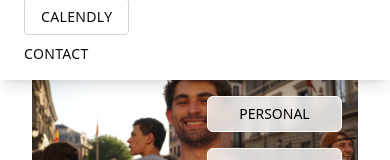
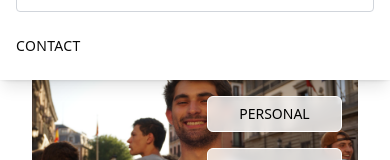
Before and after one commit to rk504/personal-website, a Next.js app: page / in a window 390 px wide. Shown: the top 160 px of the page. Built offline with nearby package versions, Linux system fonts and the light colour scheme.

Commit message:
adding responsive design for mobile

```diff
--- a/components/header.tsx
+++ b/components/header.tsx
@@ -1,11 +1,13 @@
 "use client"
 
 import Link from "next/link"
-import { ChevronDown } from "lucide-react"
+import { ChevronDown, Menu } from "lucide-react"
 import { DropdownMenu, DropdownMenuContent, DropdownMenuItem, DropdownMenuTrigger } from "@/components/ui/dropdown-menu"
-import { useEffect } from "react"
+import { useEffect, useState } from "react"
 
 export function Header() {
+  const [isMobileMenuOpen, setIsMobileMenuOpen] = useState(false)
+
   const scrollToAbout = () => {
     if (window.location.pathname === '/') {
       const aboutSection = document.getElementById("about")
@@ -24,7 +26,6 @@ export function Header() {
     }
   }
 
-  // Add this at the top of the component to handle the offset on load
   useEffect(() => {
     if (window.location.hash.includes('offset=')) {
       const offset = parseInt(window.location.hash.split('offset=')[1])
@@ -47,13 +48,16 @@ export function Header() {
   }
 
   return (
-    <header className="fixed top-0 w-full bg-white/80 backdrop-blur-sm z-50">
-      <div className="container mx-auto px-6">
+    <header className="fixed top-0 w-full bg-white/80 backdrop-blur-sm z-50 shadow-sm">
+      <div className="container mx-auto px-4">
         <div className="flex items-center justify-between h-20">
+          {/* Logo - consistent across all screen sizes */}
           <Link href="/" className="text-2xl font-serif text-gray-800">
             Reese Koppel
           </Link>
-          <nav className="hidden md:flex items-center space-x-8">
+
+          {/* Desktop Navigation */}
+          <nav className="hidden lg:flex items-center space-x-8">
             <Link href="/" className="text-sm tracking-wide hover:text-gray-600 transition-colors uppercase">
               Home
             </Link>
@@ -69,31 +73,17 @@ export function Header() {
               </DropdownMenuTrigger>
               <DropdownMenuContent align="end" className="w-[200px]">
                 <DropdownMenuItem className="uppercase text-sm">
-                  <Link href="/personal/projects" className="w-full">
-                    Projects
-                  </Link>
+                  <Link href="/personal/projects" className="w-full">Projects</Link>
                 </DropdownMenuItem>
                 <DropdownMenuItem className="uppercase text-sm">
-                  <Link href="/personal/learning" className="w-full">
-                    Learning
-                  </Link>
+                  <Link href="/personal/learning" className="w-full">Learning</Link>
                 </DropdownMenuItem>
-{/*                 <DropdownMenuItem className="uppercase text-sm">
-                  <Link href="/personal/social" className="w-full">
-                    Social
-                  </Link>
-                </DropdownMenuItem>
- */}                <DropdownMenuItem className="uppercase text-sm">
-                  <Link href="/personal/bridge" className="w-full">
-                    Bridge
-                  </Link>
+                <DropdownMenuItem className="uppercase text-sm">
+                  <Link href="/personal/bridge" className="w-full">Bridge</Link>
                 </DropdownMenuItem>
               </DropdownMenuContent>
             </DropdownMenu>
-            <Link
-              href="/professional"
-              className="text-sm tracking-wide hover:text-gray-600 transition-colors uppercase"
-            >
+            <Link href="/professional" className="text-sm tracking-wide hover:text-gray-600 transition-colors uppercase">
               Professional
             </Link>
             <Link
@@ -109,55 +99,83 @@ export function Header() {
               Email Me
             </button>
           </nav>
+
+          {/* Mobile Menu Button */}
           <button
-            className="md:hidden p-2"
-            onClick={() => document.documentElement.classList.toggle("mobile-menu-open")}
+            className="lg:hidden p-2 hover:bg-gray-100 rounded-md"
+            onClick={() => setIsMobileMenuOpen(!isMobileMenuOpen)}
           >
-            <svg className="w-6 h-6" fill="none" stroke="currentColor" viewBox="0 0 24 24">
-              <path strokeLinecap="round" strokeLinejoin="round" strokeWidth={2} d="M4 6h16M4 12h16M4 18h16" />
-            </svg>
+            <Menu className="h-6 w-6" />
           </button>
         </div>
       </div>
 
-      {/* Mobile menu */}
-      <div className="md:hidden absolute top-20 left-0 w-full bg-white border-t border-gray-100 shadow-lg transform transition-transform duration-200 -translate-y-full mobile-menu-open:translate-y-0">
-        <nav className="container px-6 py-4 space-y-4">
-          <Link href="/" className="block text-sm tracking-wide hover:text-gray-600 uppercase">
+      {/* Mobile Navigation Menu */}
+      <div
+        className={`lg:hidden absolute top-20 left-0 w-full bg-white border-t border-gray-100 shadow-lg transform transition-transform duration-300 ease-in-out ${
+          isMobileMenuOpen ? 'translate-y-0' : '-translate-y-full'
+        }`}
+      >
+        <nav className="container px-4 py-4 space-y-4">
+          <Link
+            href="/"
+            className="block text-sm tracking-wide hover:text-gray-600 uppercase py-2"
+            onClick={() => setIsMobileMenuOpen(false)}
+          >
             Home
           </Link>
           <button
-            onClick={scrollToAbout}
-            className="block w-full text-left text-sm tracking-wide hover:text-gray-600 uppercase"
+            onClick={() => {
+              scrollToAbout()
+              setIsMobileMenuOpen(false)
+            }}
+            className="block w-full text-left text-sm tracking-wide hover:text-gray-600 uppercase py-2"
           >
             About Me
           </button>
-          <div className="space-y-2 pl-4">
-            <Link href="/personal/projects" className="block text-sm tracking-wide hover:text-gray-600 uppercase">
+          <div className="space-y-2 border-l-2 border-gray-200 pl-4">
+            <Link
+              href="/personal/projects"
+              className="block text-sm tracking-wide hover:text-gray-600 uppercase py-2"
+              onClick={() => setIsMobileMenuOpen(false)}
+            >
               Projects
             </Link>
-            <Link href="/personal/learning" className="block text-sm tracking-wide hover:text-gray-600 uppercase">
+            <Link
+              href="/personal/learning"
+              className="block text-sm tracking-wide hover:text-gray-600 uppercase py-2"
+              onClick={() => setIsMobileMenuOpen(false)}
+            >
               Learning
             </Link>
-            <Link href="/personal/social" className="block text-sm tracking-wide hover:text-gray-600 uppercase">
-              Social
-            </Link>
-            <Link href="/personal/bridge" className="block text-sm tracking-wide hover:text-gray-600 uppercase">
+            <Link
+              href="/personal/bridge"
+              className="block text-sm tracking-wide hover:text-gray-600 uppercase py-2"
+              onClick={() => setIsMobileMenuOpen(false)}
+            >
               Bridge
             </Link>
           </div>
-          <Link href="/professional" className="block text-sm tracking-wide hover:text-gray-600 uppercase">
+          <Link
+            href="/professional"
+            className="block text-sm tracking-wide hover:text-gray-600 uppercase py-2"
+            onClick={() => setIsMobileMenuOpen(false)}
+          >
             Professional
           </Link>
-            <Link
-              href="https://calendly.com/reesekoppel/15min?back=1"
-              className="text-sm tracking-wide hover:text-gray-600 transition-colors uppercase border border-gray-300 px-4 py-2 rounded hover:bg-gray-50"
-            >
-              Calendly
+          <Link
+            href="https://calendly.com/reesekoppel/15min?back=1"
+            className="block text-sm tracking-wide hover:text-gray-600 uppercase border border-gray-300 px-4 py-2 rounded hover:bg-gray-50"
+            onClick={() => setIsMobileMenuOpen(false)}
+          >
+            Calendly
           </Link>
           <button
-            onClick={openEmailDraft}
-            className="block w-full text-left text-sm tracking-wide hover:text-gray-600 uppercase"
+            onClick={() => {
+              openEmailDraft()
+              setIsMobileMenuOpen(false)
+            }}
+            className="block w-full text-left text-sm tracking-wide hover:text-gray-600 uppercase py-2"
           >
             Contact
           </button>
```
